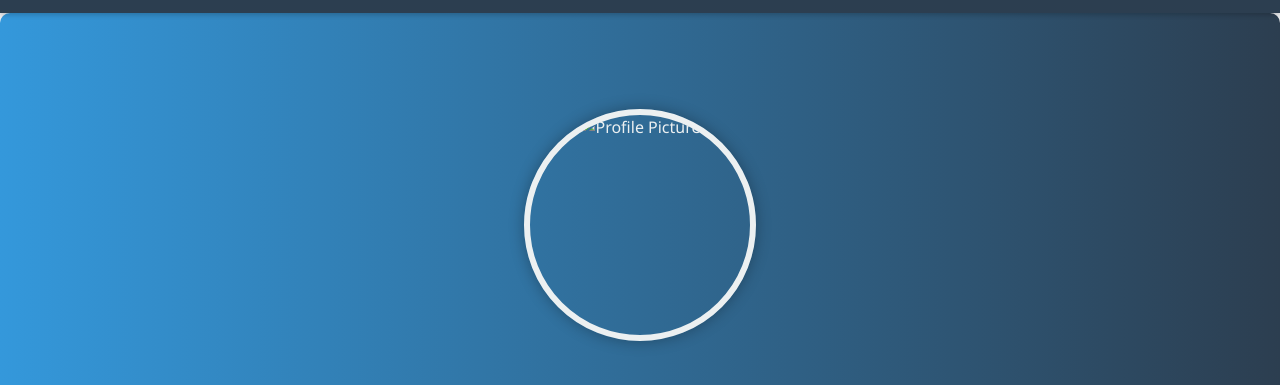
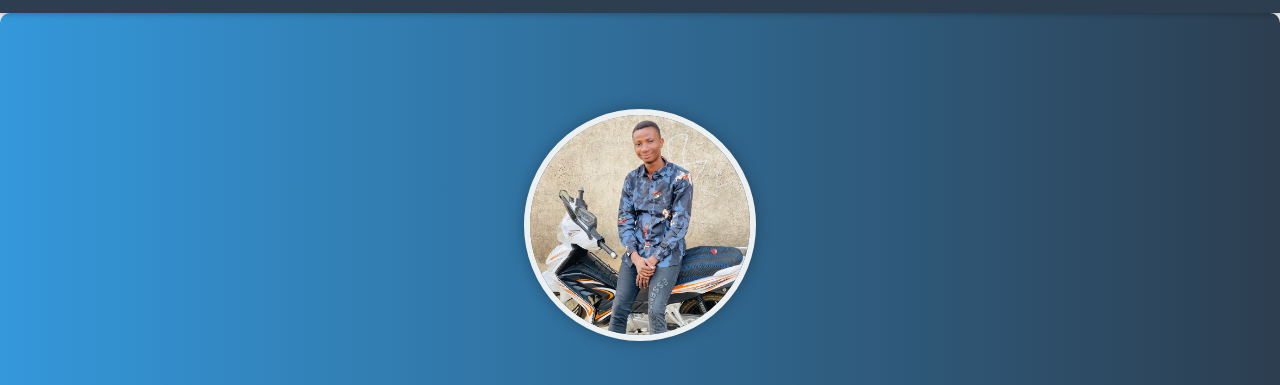
Before and after one commit to Guseltony/mini_portfolio, a plain HTML site: page index.html in a window 1280 px wide. Shown: the part 65-450 px from the top of the page. Drawn offline with Linux system fonts and the light colour scheme.

Commit message:
creating img folder

```diff
--- a/index.html
+++ b/index.html
@@ -60,7 +60,7 @@
         <div class="hero-content">
           <div class="profile-pic-container">
             <img
-              src="img/pp.jpg"
+              src="./img/pp.jpg"
               alt="Profile Picture"
               class="profile-pic"
             />
```
Also changed, not shown: img/pp.jpg (added).
